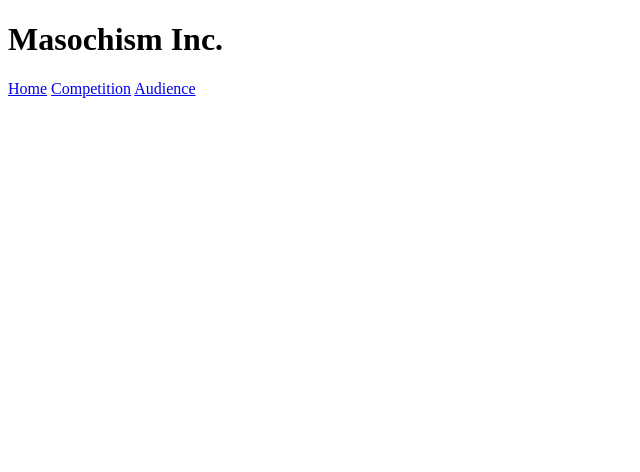
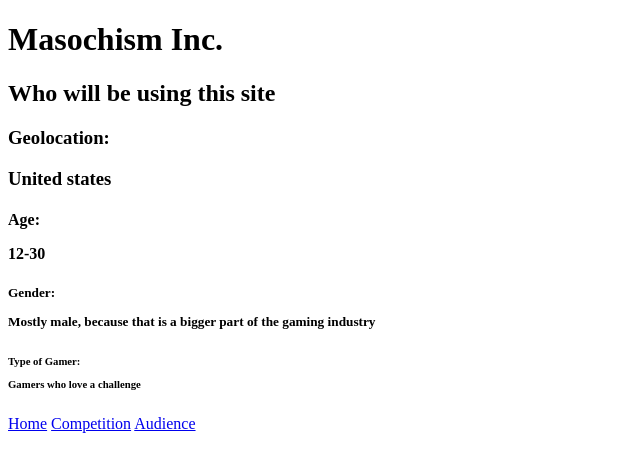
Before and after one commit to Kadsper23/se1400, a plain HTML site: page milestone1/audience.html in a window 1280 px wide. Shown: the whole page, without its empty margins (0-640 px from the left). Drawn offline with Linux system fonts and the light colour scheme.

Commit message:
more site details

```diff
--- a/milestone1/audience.html
+++ b/milestone1/audience.html
@@ -10,7 +10,12 @@
         <header>
             <h1>Masochism Inc.</h1>
         </header>
-        <main> </main>
+        <main><h2>Who will be using this site</h2>
+        <h3>Geolocation:<p>United states</p></h3>
+        <h4>Age:<p>12-30</p></h4>
+        <h5>Gender:<p>Mostly male, because that is a bigger part of the gaming industry</p></h5>
+        <h6>Type of Gamer:<p>Gamers who love a challenge</p></h6>
+        </main>
         <nav>
             <a href="index.html">Home</a>
             <a href="competition.html">Competition</a>
```
Also changed, not shown: milestone1/competition.html (+2 -0 lines).
